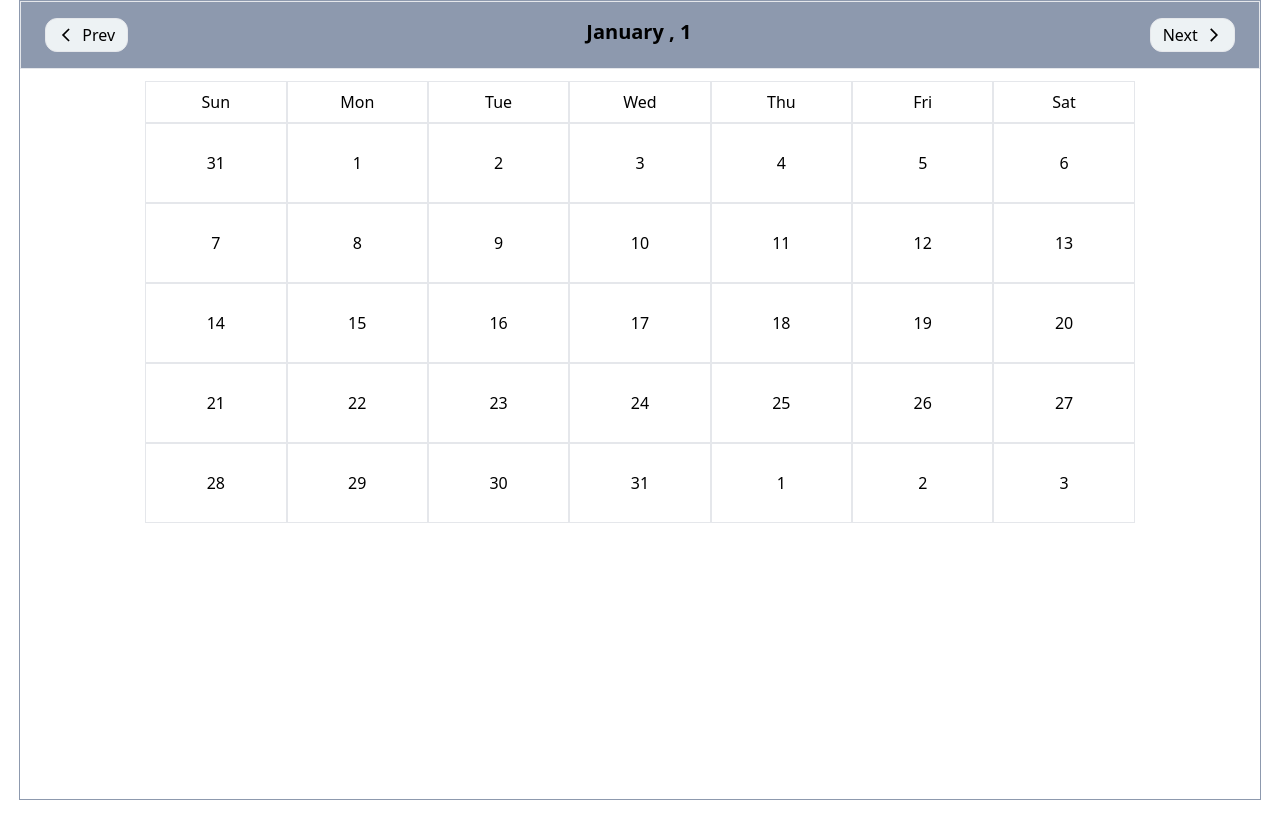
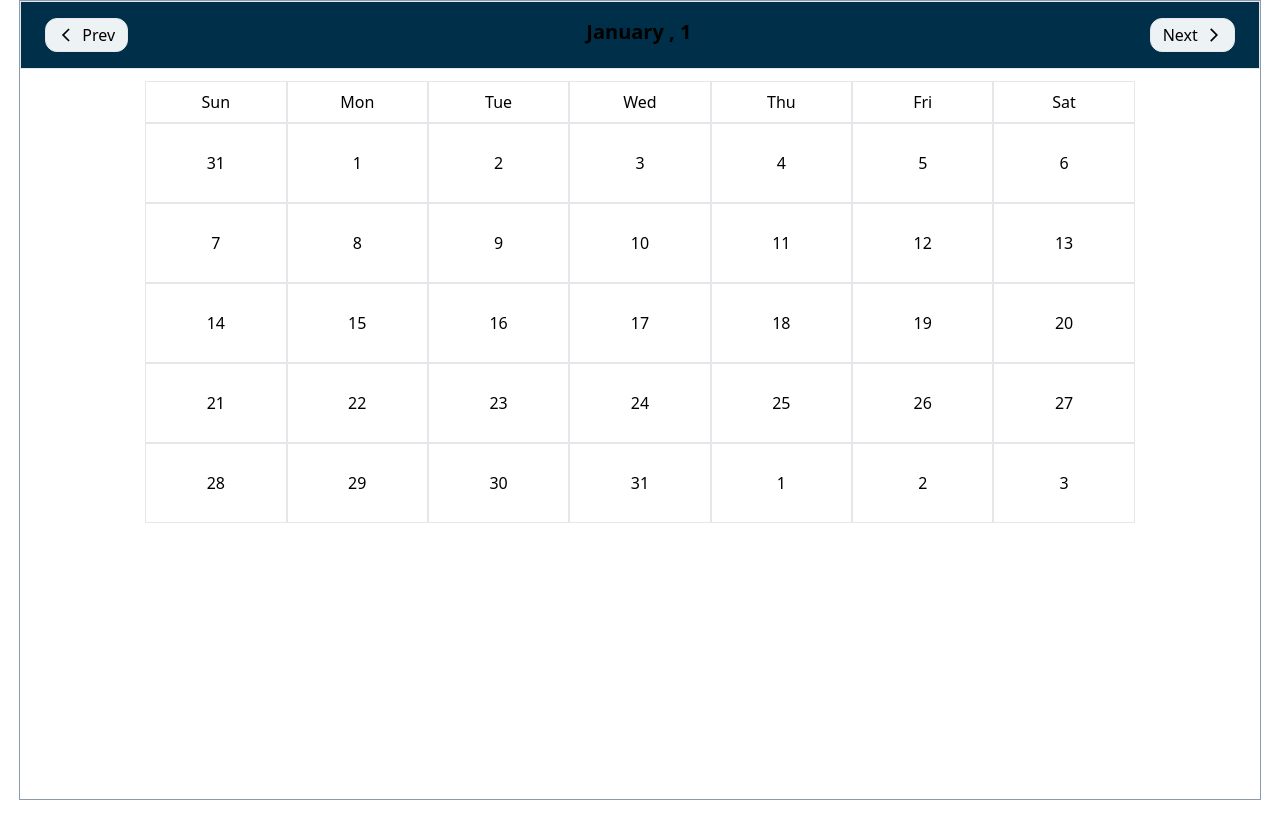
Before and after one commit to sugappa55/Calendar, a React (Create React App) app: page /1/1 in a window 1280 px wide. Shown: the top 838 px of the page. Built offline with nearby package versions, Linux system fonts and the light colour scheme.

Commit message:
some css added

```diff
--- a/src/Calander/Calender.jsx
+++ b/src/Calander/Calender.jsx
@@ -22,7 +22,7 @@ const Calender = () => {
 
   return (
     <div className='w-[97%] border border-[#8d99ae] h-screen m-auto'>
-    <div className="flex w-[100%]  justify-between px-6 py-4 mb-3 border bg-[#8d99ae]">
+    <div className="flex w-[100%]  justify-between px-6 py-4 mb-3 border bg-[#003049]">
         <button onClick={()=>navigate(`/${prevYear}/${prevMonth}`)} className='border px-3 py-1 bg-[#edf2f4] hover:bg-[#2b2d42] hover:text-[#edf2f4] rounded-xl flex items-center gap-2'><MdOutlineArrowBackIos/> Prev </button>
         <h1 className='text-xl font-bold'>{months[month-1]}{" , "}{year}</h1>
         <button onClick={()=>navigate(`/${nextYear}/${nextMonth}`)} className='flex items-center gap-2 border px-3 py-1 bg-[#edf2f4] hover:bg-[#2b2d42] hover:text-[#edf2f4] rounded-xl'>Next <MdOutlineArrowForwardIos/></button>
@@ -30,7 +30,7 @@ const Calender = () => {
     <div className="lg:w-[85%] h-screen md:w-[90%] sm:[95%] m-auto">
         <div className='w-full grid grid-cols-7 md:px-8 px-4 '>{days.map((e,i)=><div className="border flex py-2 justify-center items-center " key={i}>{e}</div>)}</div>
         {calender.map((week,i)=><div key={i} className='w-full grid grid-cols-7   md:px-8 px-4'>
-            {week.map((day,i)=><div key={i} className=' border lg:h-20 md:h-16 h-12 flex items-center justify-center' style={{backgroundColor:`${today(day)?"blue":""}`, color:`${today(day)?"white":"black"}`}}>
+            {week.map((day,i)=><div key={i} className=' border lg:h-20 md:h-16 h-12 flex items-center justify-center cursor-pointer hover:bg-[#003049]' style={{backgroundColor:`${today(day)?"blue":""}`, color:`${today(day)?"white":"black"}`}}>
                 {day.format("D").toString()}
 
             </div>)}
```
